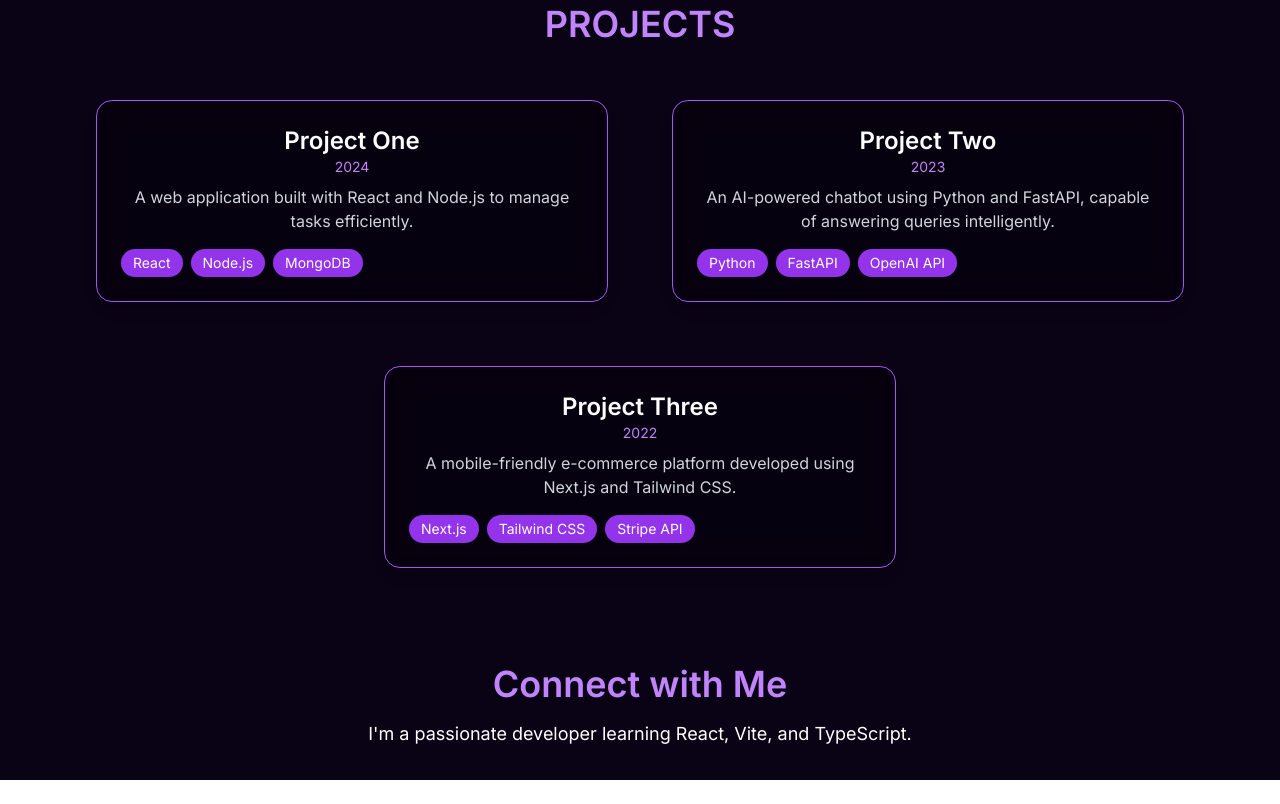
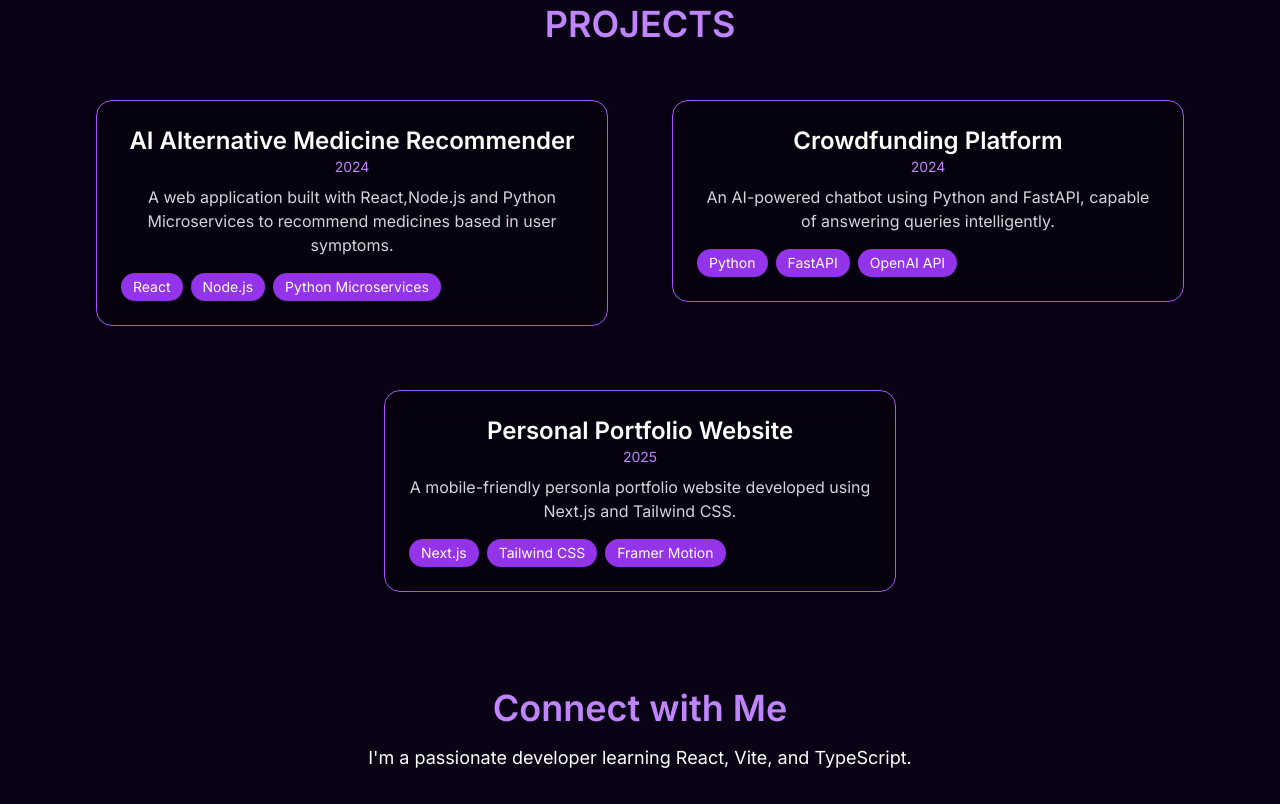
Before and after one commit to Priyanshu-96/Personal-Portfolio, a React (Vite) app in the folder portfolio-vite/: page / in a window 1280 px wide. Shown: the part 1660-2464 px from the top of the page. Before the commit the page ends 2440 px from the top, so only its background shows below. Built offline with nearby package versions, Linux system fonts and the light colour scheme.

Commit message:
Made small changes in Projects cards

```diff
--- a/portfolio-vite/src/components/Project.tsx
+++ b/portfolio-vite/src/components/Project.tsx
@@ -3,22 +3,22 @@ import { motion } from "framer-motion";
 
 const projects = [
   {
-    title: "Project One",
+    title: "AI Alternative Medicine Recommender",
     year: "2024",
-    description: "A web application built with React and Node.js to manage tasks efficiently.",
-    tech: ["React", "Node.js", "MongoDB"],
+    description: "A web application built with React,Node.js and Python Microservices to recommend medicines based in user symptoms.",
+    tech: ["React", "Node.js", "Python Microservices"],
   },
   {
-    title: "Project Two",
-    year: "2023",
+    title: "Crowdfunding Platform",
+    year: "2024",
     description: "An AI-powered chatbot using Python and FastAPI, capable of answering queries intelligently.",
     tech: ["Python", "FastAPI", "OpenAI API"],
   },
   {
-    title: "Project Three",
-    year: "2022",
-    description: "A mobile-friendly e-commerce platform developed using Next.js and Tailwind CSS.",
-    tech: ["Next.js", "Tailwind CSS", "Stripe API"],
+    title: "Personal Portfolio Website",
+    year: "2025",
+    description: "A mobile-friendly personla portfolio website developed using Next.js and Tailwind CSS.",
+    tech: ["Next.js", "Tailwind CSS", "Framer Motion"],
   },
 ];
 interface Project {
```
